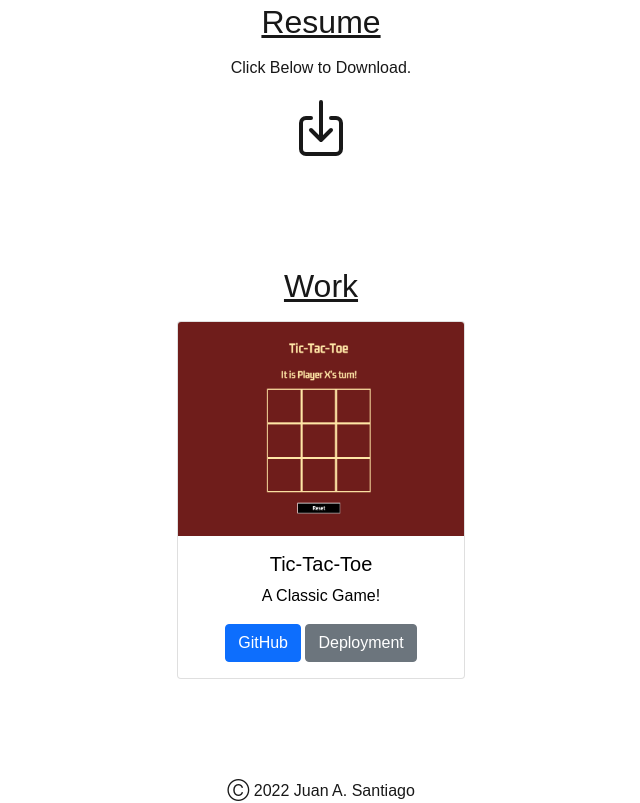
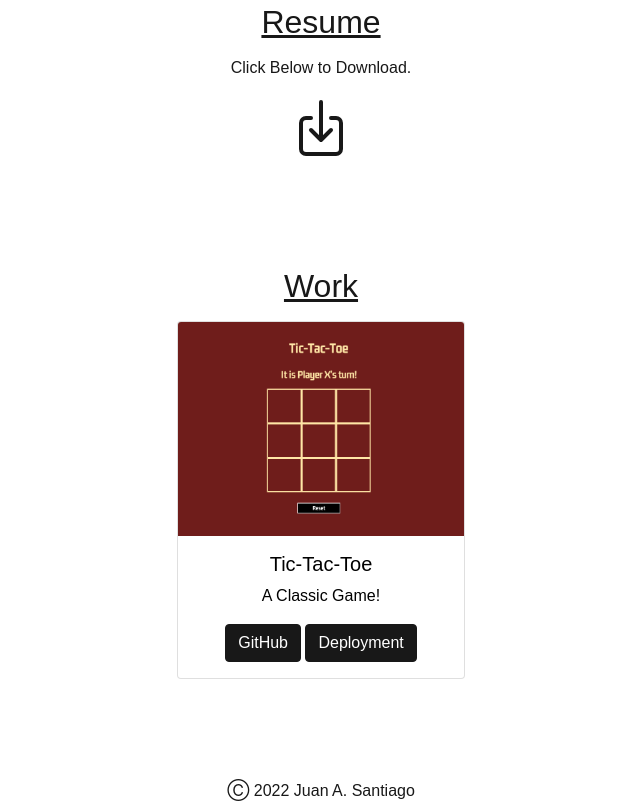
Before and after one commit to jsantia85/juan-santiago-portfolio, a plain HTML site: page index.html in a window 1280 px wide. Shown: the part 1073-1876 px from the top of the page, without its empty margins (319-959 px from the left). Drawn offline with nearby package versions, Linux system fonts and the light colour scheme; a web font is replaced by a local one.

Commit message:
changes bootstrap btn color

```diff
--- a/css/style.css
+++ b/css/style.css
@@ -138,6 +138,11 @@ footer {
   color: black;
 }
 
+.btn-primary, .btn-secondary {
+  background-color: #181818;
+  border-color: #181818;
+}
+
 @media only screen and (min-width: 768px) {
   header {
     text-align: right;
```
